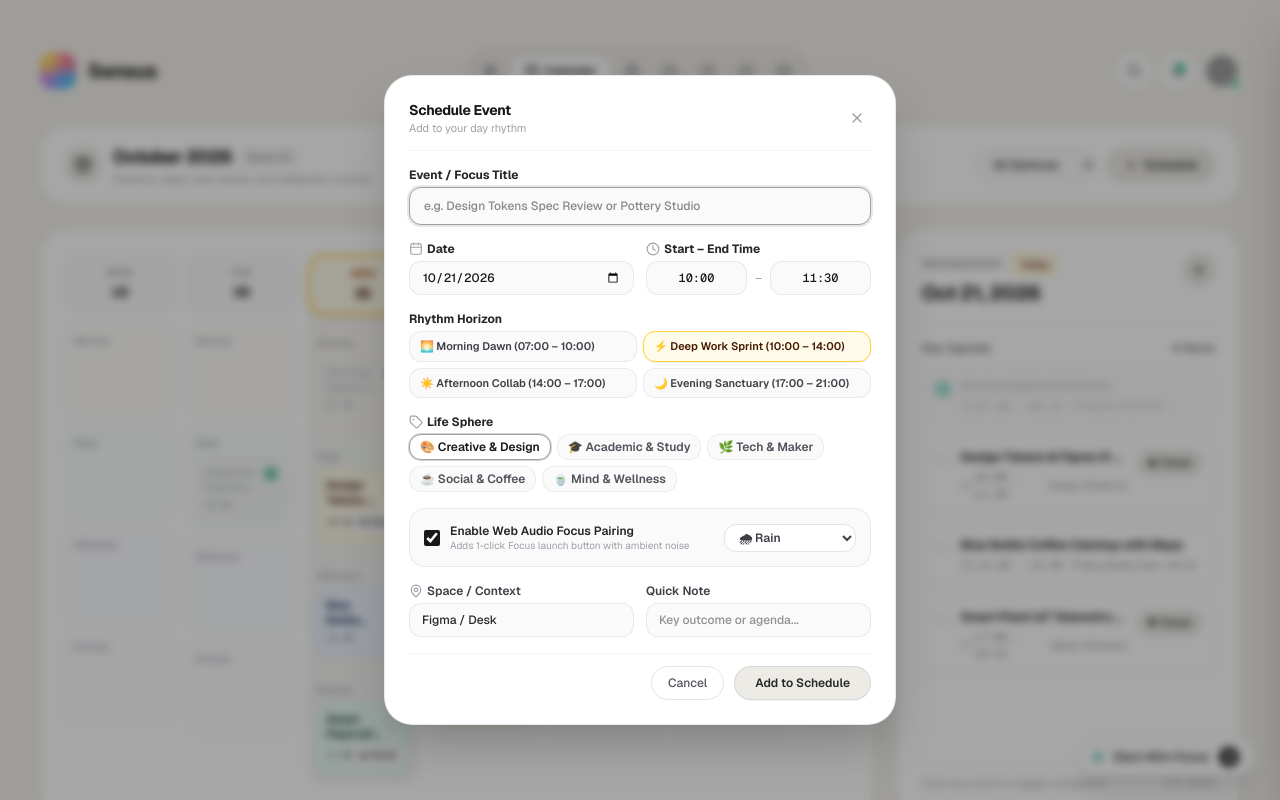
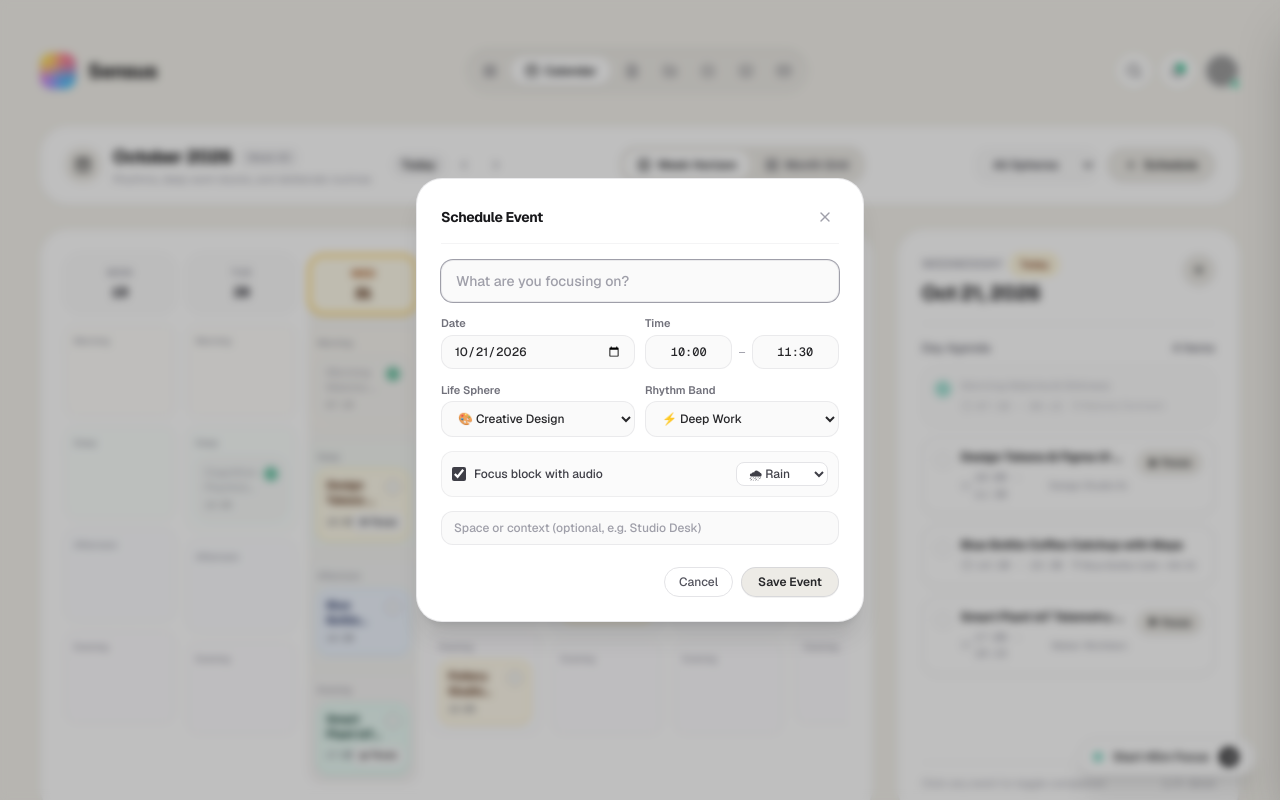
Before and after one commit to hh-abir/Sensus-OS, a Next.js app: page /calendar in a window 1280 px wide. Both pictures are taken after a click on the button "Schedule". Shown: the top 800 px of the page. Built offline with nearby package versions, Linux system fonts and the light colour scheme; grey boxes are pictures that could not be loaded.

Commit message:
refactor: simplify Schedule Event modal to pure minimalist layout with zero visual clutter

```diff
--- a/components/calendar/CalendarEventModal.tsx
+++ b/components/calendar/CalendarEventModal.tsx
@@ -1,16 +1,7 @@
 "use client";
 
 import React, { useState } from "react";
-import {
-  X,
-  Calendar,
-  Clock,
-  Sparkles,
-  MapPin,
-  Tag,
-  Headphones,
-  Check,
-} from "lucide-react";
+import { X, Calendar, Clock, Sparkles } from "lucide-react";
 import { CalendarEvent } from "./CalendarScreen";
 import { SoundscapeType } from "../focus/FocusContext";
 
@@ -35,8 +26,7 @@ export function CalendarEventModal({
   const [sphere, setSphere] = useState<"creative" | "academic" | "maker" | "social" | "wellness">("creative");
   const [soundscape, setSoundscape] = useState<SoundscapeType>("rain");
   const [isFocusSession, setIsFocusSession] = useState(true);
-  const [location, setLocation] = useState("Figma / Desk");
-  const [notes, setNotes] = useState("");
+  const [location, setLocation] = useState("");
 
   if (!isOpen) return null;
 
@@ -44,7 +34,6 @@ export function CalendarEventModal({
     e.preventDefault();
     if (!title.trim()) return;
 
-    // Determine day of week
     const dateObj = new Date(date + "T00:00:00");
     const dayIndex = dateObj.getDay();
     const daysMap: ("sun" | "mon" | "tue" | "wed" | "thu" | "fri" | "sat")[] = [
@@ -65,52 +54,32 @@ export function CalendarEventModal({
       endTime,
       timeSlot,
       sphere,
-      soundscape,
+      soundscape: isFocusSession ? soundscape : "none",
       isFocusSession,
       location: location.trim() || undefined,
-      notes: notes.trim() || undefined,
       completed: false,
     });
 
     setTitle("");
-    setNotes("");
+    setLocation("");
     onClose();
   };
-
-  const sphereOptions = [
-    { id: "creative", label: "🎨 Creative & Design", color: "text-amber-800 bg-amber-50" },
-    { id: "academic", label: "🎓 Academic & Study", color: "text-yellow-800 bg-yellow-50" },
-    { id: "maker", label: "🌿 Tech & Maker", color: "text-emerald-800 bg-emerald-50" },
-    { id: "social", label: "☕ Social & Coffee", color: "text-blue-800 bg-blue-50" },
-    { id: "wellness", label: "🍵 Mind & Wellness", color: "text-purple-800 bg-purple-50" },
-  ] as const;
-
-  const timeSlotOptions = [
-    { id: "morning", label: "🌅 Morning Dawn (07:00 – 10:00)", defaultStart: "08:30", defaultEnd: "09:30" },
-    { id: "focus", label: "⚡ Deep Work Sprint (10:00 – 14:00)", defaultStart: "10:00", defaultEnd: "11:30" },
-    { id: "afternoon", label: "☀️ Afternoon Collab (14:00 – 17:00)", defaultStart: "14:30", defaultEnd: "16:00" },
-    { id: "evening", label: "🌙 Evening Sanctuary (17:00 – 21:00)", defaultStart: "18:00", defaultEnd: "19:30" },
-  ] as const;
 
   return (
     <div className="fixed inset-0 z-50 flex items-center justify-center p-4">
       {/* Backdrop */}
       <div
-        className="fixed inset-0 bg-black/35 backdrop-blur-xs transition-opacity"
+        className="fixed inset-0 bg-black/25 backdrop-blur-xs transition-opacity"
         onClick={onClose}
       />
 
-      {/* Modal Dialog */}
-      <div className="relative z-10 w-full max-w-lg bg-white rounded-[28px] shadow-2xl border border-zinc-200/80 p-6 animate-in fade-in zoom-in-95 duration-150">
-        <div className="flex items-center justify-between pb-3.5 border-b border-zinc-100">
-          <div>
+      {/* Floating Minimalist Dialog */}
+      <div className="relative z-10 w-full max-w-md bg-white rounded-[26px] shadow-xl border border-zinc-200/80 p-5 sm:p-6 animate-in fade-in zoom-in-95 duration-150">
+        {/* Header */}
+        <div className="flex items-center justify-between pb-3 border-b border-zinc-100">
           <h3 className="text-sm font-bold text-zinc-900 tracking-tight">
             Schedule Event
           </h3>
-            <p className="text-[11px] text-zinc-400 font-normal">
-              Add to your day rhythm
-            </p>
-          </div>
           <button
             onClick={onClose}
             className="w-7 h-7 rounded-full hover:bg-zinc-100 flex items-center justify-center text-zinc-400 hover:text-zinc-700 transition-colors cursor-pointer"
@@ -119,191 +88,153 @@ export function CalendarEventModal({
           </button>
         </div>
 
-        <form onSubmit={handleSubmit} className="mt-4 space-y-4">
+        <form onSubmit={handleSubmit} className="mt-4 space-y-3.5">
           {/* Title */}
           <div>
-            <label className="block text-xs font-bold text-zinc-800 mb-1">
-              Event / Focus Title
-            </label>
             <input
               type="text"
-              placeholder="e.g. Design Tokens Spec Review or Pottery Studio"
+              placeholder="What are you focusing on?"
               value={title}
               onChange={(e) => setTitle(e.target.value)}
-              className="w-full px-3.5 py-2.5 rounded-xl bg-zinc-50 border border-zinc-200/80 text-xs text-zinc-900 focus:outline-none focus:ring-2 focus:ring-zinc-900/10 focus:border-zinc-400 font-medium"
+              className="w-full px-3.5 py-2.5 rounded-xl bg-zinc-50 border border-zinc-200/70 text-xs sm:text-sm text-zinc-900 placeholder:text-zinc-400 focus:outline-none focus:ring-1 focus:ring-zinc-400 font-medium"
               autoFocus
               required
             />
           </div>
 
-          {/* Date & Time Slot Grid */}
-          <div className="grid grid-cols-1 sm:grid-cols-2 gap-3">
+          {/* Date & Time Row */}
+          <div className="grid grid-cols-2 gap-2.5 text-xs">
             <div>
-              <label className="block text-xs font-bold text-zinc-800 mb-1 flex items-center gap-1">
-                <Calendar className="w-3.5 h-3.5 text-zinc-400" />
-                <span>Date</span>
+              <label className="block text-[11px] font-semibold text-zinc-500 mb-1">
+                Date
               </label>
               <input
                 type="date"
                 value={date}
                 onChange={(e) => setDate(e.target.value)}
-                className="w-full px-3 py-2 rounded-xl bg-zinc-50 border border-zinc-200/80 text-xs text-zinc-900 focus:outline-none font-medium cursor-pointer"
+                className="w-full px-3 py-2 rounded-xl bg-zinc-50 border border-zinc-200/70 text-xs text-zinc-800 focus:outline-none font-medium cursor-pointer"
               />
             </div>
 
             <div>
-              <label className="block text-xs font-bold text-zinc-800 mb-1 flex items-center gap-1">
-                <Clock className="w-3.5 h-3.5 text-zinc-400" />
-                <span>Start – End Time</span>
+              <label className="block text-[11px] font-semibold text-zinc-500 mb-1">
+                Time
               </label>
-              <div className="flex items-center gap-2">
+              <div className="flex items-center gap-1.5">
                 <input
                   type="text"
                   value={startTime}
                   onChange={(e) => setStartTime(e.target.value)}
                   placeholder="10:00"
-                  className="w-full px-2.5 py-2 rounded-xl bg-zinc-50 border border-zinc-200/80 text-xs text-zinc-900 font-mono text-center focus:outline-none font-medium"
+                  className="w-full px-2 py-2 rounded-xl bg-zinc-50 border border-zinc-200/70 text-xs text-zinc-800 font-mono text-center focus:outline-none font-medium"
                 />
-                <span className="text-zinc-400 text-xs">–</span>
+                <span className="text-zinc-400">–</span>
                 <input
                   type="text"
                   value={endTime}
                   onChange={(e) => setEndTime(e.target.value)}
                   placeholder="11:30"
-                  className="w-full px-2.5 py-2 rounded-xl bg-zinc-50 border border-zinc-200/80 text-xs text-zinc-900 font-mono text-center focus:outline-none font-medium"
+                  className="w-full px-2 py-2 rounded-xl bg-zinc-50 border border-zinc-200/70 text-xs text-zinc-800 font-mono text-center focus:outline-none font-medium"
                 />
               </div>
             </div>
           </div>
 
-          {/* Rhythm Time Slot */}
+          {/* Sphere & Horizon Row */}
+          <div className="grid grid-cols-2 gap-2.5 text-xs">
             <div>
-            <label className="block text-xs font-bold text-zinc-800 mb-1">
-              Rhythm Horizon
+              <label className="block text-[11px] font-semibold text-zinc-500 mb-1">
+                Life Sphere
               </label>
-            <div className="grid grid-cols-2 gap-1.5">
-              {timeSlotOptions.map((opt) => (
-                <button
-                  type="button"
-                  key={opt.id}
-                  onClick={() => {
-                    setTimeSlot(opt.id);
-                    setStartTime(opt.defaultStart);
-                    setEndTime(opt.defaultEnd);
+              <select
+                value={sphere}
+                onChange={(e) => setSphere(e.target.value as any)}
+                className="w-full px-3 py-2 rounded-xl bg-zinc-50 border border-zinc-200/70 text-xs font-medium text-zinc-800 focus:outline-none cursor-pointer"
+              >
+                <option value="creative">🎨 Creative Design</option>
+                <option value="academic">🎓 Academic Study</option>
+                <option value="maker">🌿 Maker & Tech</option>
+                <option value="social">☕ Social Connection</option>
+                <option value="wellness">🍵 Mind & Wellness</option>
+              </select>
+            </div>
+
+            <div>
+              <label className="block text-[11px] font-semibold text-zinc-500 mb-1">
+                Rhythm Band
+              </label>
+              <select
+                value={timeSlot}
+                onChange={(e) => {
+                  const val = e.target.value as any;
+                  setTimeSlot(val);
+                  if (val === "morning") { setStartTime("08:30"); setEndTime("09:30"); }
+                  if (val === "focus") { setStartTime("10:00"); setEndTime("11:30"); }
+                  if (val === "afternoon") { setStartTime("14:30"); setEndTime("16:00"); }
+                  if (val === "evening") { setStartTime("18:00"); setEndTime("19:30"); }
                 }}
-                  className={`px-2.5 py-1.5 rounded-xl text-left border text-[11px] font-semibold transition-all cursor-pointer ${
-                    timeSlot === opt.id
-                      ? "border-amber-300 bg-[#fffbeb] text-amber-950 font-bold shadow-2xs"
-                      : "border-zinc-200/70 bg-zinc-50 hover:bg-zinc-100 text-zinc-700"
-                  }`}
+                className="w-full px-3 py-2 rounded-xl bg-zinc-50 border border-zinc-200/70 text-xs font-medium text-zinc-800 focus:outline-none cursor-pointer"
               >
-                  {opt.label}
-                </button>
-              ))}
+                <option value="morning">🌅 Morning Dawn</option>
+                <option value="focus">⚡ Deep Work</option>
+                <option value="afternoon">☀️ Afternoon</option>
+                <option value="evening">🌙 Evening</option>
+              </select>
             </div>
           </div>
 
-          {/* Sphere Category */}
-          <div>
-            <label className="block text-xs font-bold text-zinc-800 mb-1 flex items-center gap-1">
-              <Tag className="w-3.5 h-3.5 text-zinc-400" />
-              <span>Life Sphere</span>
-            </label>
-            <div className="flex flex-wrap gap-1.5">
-              {sphereOptions.map((s) => (
-                <button
-                  type="button"
-                  key={s.id}
-                  onClick={() => setSphere(s.id)}
-                  className={`px-2.5 py-1 rounded-xl text-xs font-semibold border transition-all cursor-pointer ${
-                    sphere === s.id
-                      ? "border-zinc-400 bg-white shadow-2xs font-bold text-zinc-900 ring-1 ring-zinc-300"
-                      : "border-zinc-200/60 bg-zinc-50 text-zinc-600 hover:bg-zinc-100"
-                  }`}
-                >
-                  {s.label}
-                </button>
-              ))}
-            </div>
-          </div>
-
-          {/* Focus Block & Soundscape Pairing */}
-          <div className="p-3.5 rounded-2xl bg-zinc-50 border border-zinc-200/70 flex items-center justify-between">
-            <div className="flex items-center gap-2.5">
+          {/* Soundscape & Focus Pairing (Single minimal line) */}
+          <div className="p-2.5 rounded-xl bg-zinc-50/80 border border-zinc-200/60 flex items-center justify-between text-xs">
+            <label className="flex items-center gap-2 cursor-pointer font-medium text-zinc-700">
               <input
                 type="checkbox"
-                id="isFocus"
                 checked={isFocusSession}
                 onChange={(e) => setIsFocusSession(e.target.checked)}
-                className="w-4 h-4 rounded text-zinc-900 accent-zinc-900 cursor-pointer"
+                className="w-3.5 h-3.5 rounded accent-zinc-700 cursor-pointer"
               />
-              <label htmlFor="isFocus" className="text-xs font-semibold text-zinc-800 cursor-pointer">
-                <span>Enable Web Audio Focus Pairing</span>
-                <span className="block text-[10px] text-zinc-400 font-normal">
-                  Adds 1-click Focus launch button with ambient noise
-                </span>
+              <span>Focus block with audio</span>
             </label>
-            </div>
 
             {isFocusSession && (
               <select
                 value={soundscape}
                 onChange={(e) => setSoundscape(e.target.value as SoundscapeType)}
-                className="px-2.5 py-1 rounded-xl bg-white border border-zinc-200 text-xs font-semibold text-zinc-700 cursor-pointer focus:outline-none"
+                className="px-2 py-0.5 rounded-lg bg-white border border-zinc-200 text-xs font-medium text-zinc-700 focus:outline-none cursor-pointer"
               >
                 <option value="rain">🌧 Rain</option>
                 <option value="coffee">☕ Cafe</option>
                 <option value="forest">🌲 Forest</option>
                 <option value="vinyl">📻 Vinyl</option>
-                <option value="none">🔇 Pure Silence</option>
+                <option value="none">Silence</option>
               </select>
             )}
           </div>
 
-          {/* Location & Notes */}
-          <div className="grid grid-cols-1 sm:grid-cols-2 gap-3">
+          {/* Location / Note (Single minimal line) */}
           <div>
-              <label className="block text-xs font-semibold text-zinc-700 mb-1 flex items-center gap-1">
-                <MapPin className="w-3.5 h-3.5 text-zinc-400" />
-                <span>Space / Context</span>
-              </label>
             <input
               type="text"
+              placeholder="Space or context (optional, e.g. Studio Desk)"
               value={location}
               onChange={(e) => setLocation(e.target.value)}
-                placeholder="Desk, Cafe, Lab, Studio..."
-                className="w-full px-3 py-2 rounded-xl bg-zinc-50 border border-zinc-200/80 text-xs text-zinc-800 focus:outline-none font-medium"
+              className="w-full px-3 py-2 rounded-xl bg-zinc-50 border border-zinc-200/70 text-xs text-zinc-800 placeholder:text-zinc-400 focus:outline-none font-medium"
             />
           </div>
 
-            <div>
-              <label className="block text-xs font-semibold text-zinc-700 mb-1">
-                Quick Note
-              </label>
-              <input
-                type="text"
-                value={notes}
-                onChange={(e) => setNotes(e.target.value)}
-                placeholder="Key outcome or agenda..."
-                className="w-full px-3 py-2 rounded-xl bg-zinc-50 border border-zinc-200/80 text-xs text-zinc-800 focus:outline-none font-medium"
-              />
-            </div>
-          </div>
-
-          {/* Form Actions */}
-          <div className="pt-3 border-t border-zinc-100 flex items-center justify-end gap-2.5">
+          {/* Footer Actions */}
+          <div className="pt-2 flex items-center justify-end gap-2">
             <button
               type="button"
               onClick={onClose}
-              className="px-4 py-2 rounded-full border border-zinc-200 bg-white hover:bg-zinc-50 text-xs font-medium text-zinc-600 transition-colors cursor-pointer"
+              className="px-3.5 py-1.5 rounded-full border border-zinc-200 bg-white hover:bg-zinc-50 text-xs font-medium text-zinc-600 transition-colors cursor-pointer"
             >
               Cancel
             </button>
             <button
               type="submit"
-              className="px-5 py-2 rounded-full bg-[#edebe6] hover:bg-[#e4e1d7] text-zinc-800 border border-zinc-300/80 text-xs font-semibold shadow-2xs transition-all cursor-pointer"
+              className="px-4 py-1.5 rounded-full bg-[#edebe6] hover:bg-[#e2dfd5] text-zinc-800 border border-zinc-300/80 text-xs font-semibold shadow-2xs transition-all cursor-pointer"
             >
-              Add to Schedule
+              Save Event
             </button>
           </div>
         </form>
```
Lines whose indentation alone changed are shown as unchanged.
